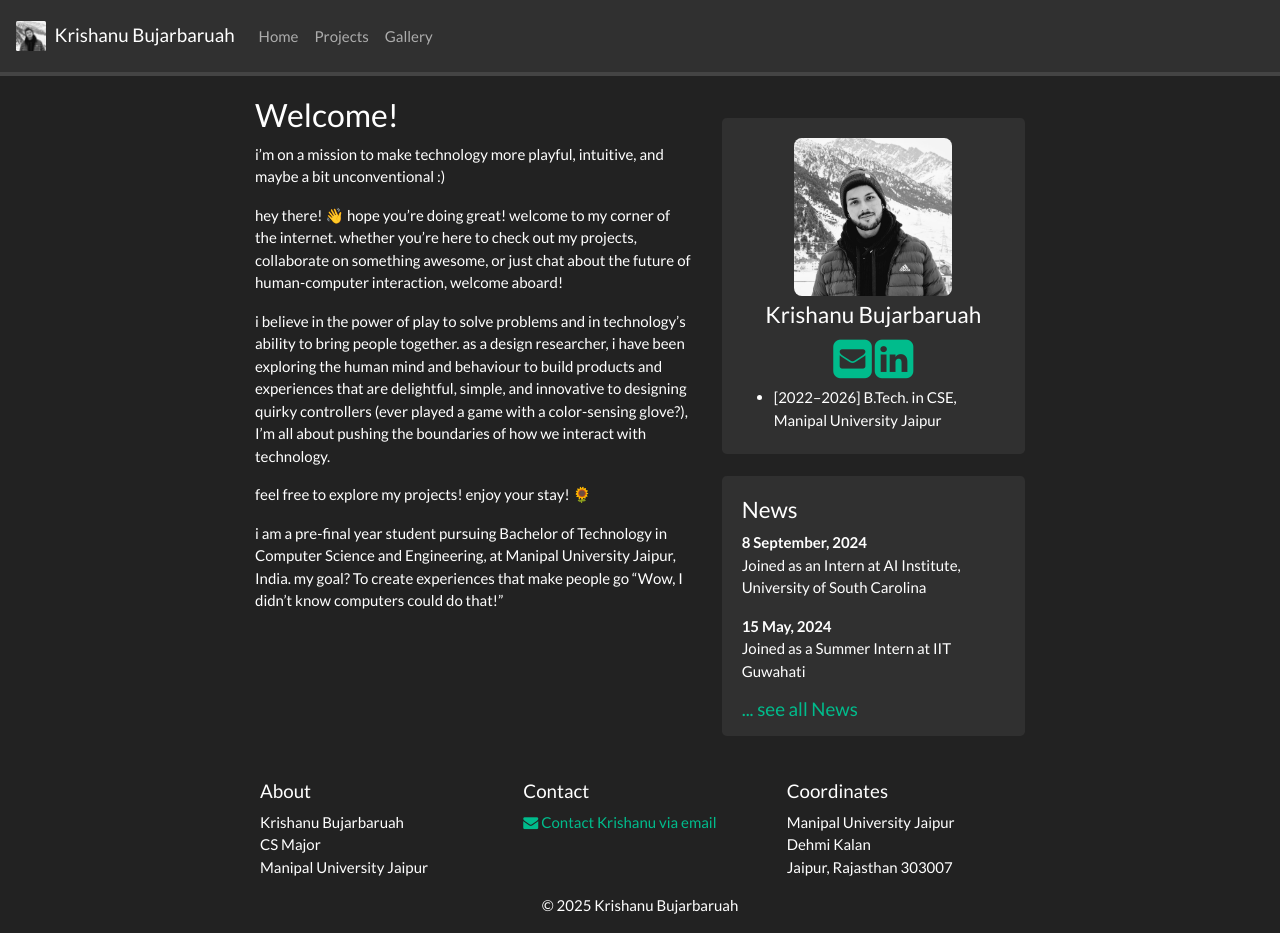
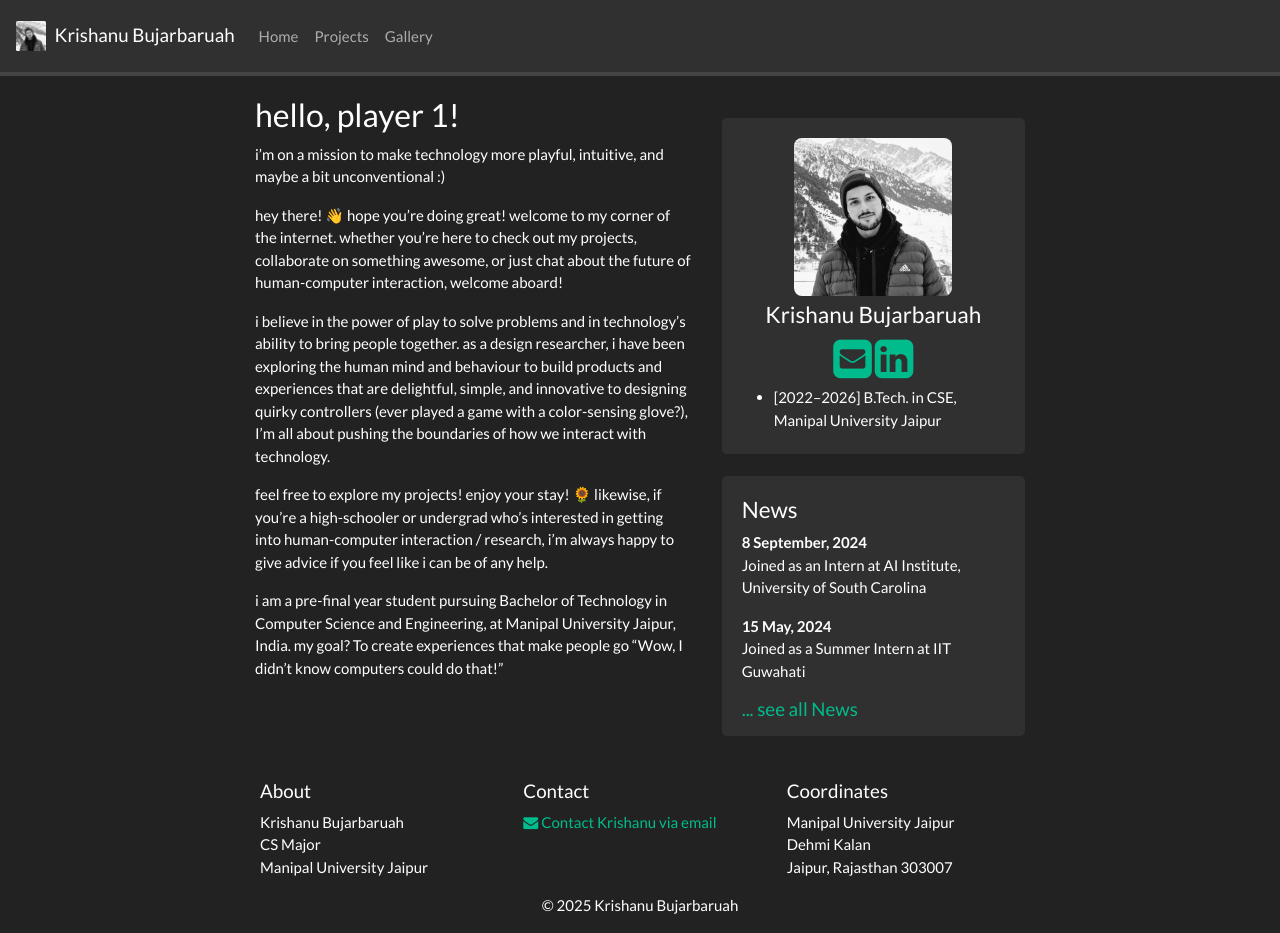
Before and after one commit to krishanubujarbaruah/krishanubujarbaruah.github.io, a Jekyll site: the page built from _pages/home.md, in a window 1280 px wide and 933 px high. Built offline with Jekyll 4.4.1, drawn with Linux system fonts in a browser that asks for light colours; nearby versions of some CDN libraries; a style sheet for code colours, icons or effects is not loaded.

Commit message:
Update home.md

```diff
--- a/_pages/home.md
+++ b/_pages/home.md
@@ -5,7 +5,7 @@ sitemap: false
 permalink: /
 ---
 
-### Welcome!
+### hello, player 1!
 
 i'm on a mission to make technology more playful, intuitive, and maybe a bit unconventional :)
 
@@ -13,7 +13,7 @@ hey there! 👋 hope you're doing great! welcome to my corner of the internet. w
 
 i believe in the power of play to solve problems and in technology's ability to bring people together. as a design researcher, i have been exploring the human mind and behaviour to build products and experiences that are delightful, simple, and innovative to designing quirky controllers (ever played a game with a color-sensing glove?), I'm all about pushing the boundaries of how we interact with technology.
 
-feel free to explore my projects! enjoy your stay! 🌻
+feel free to explore my projects! enjoy your stay! 🌻 likewise, if you're a high-schooler or undergrad who's interested in getting into human-computer interaction / research, i'm always happy to give advice if you feel like i can be of any help.
 
 i am a pre-final year student pursuing Bachelor of Technology in Computer Science and Engineering, at Manipal University Jaipur, India.
 my goal? To create experiences that make people go "Wow, I didn't know computers could do that!"
```
